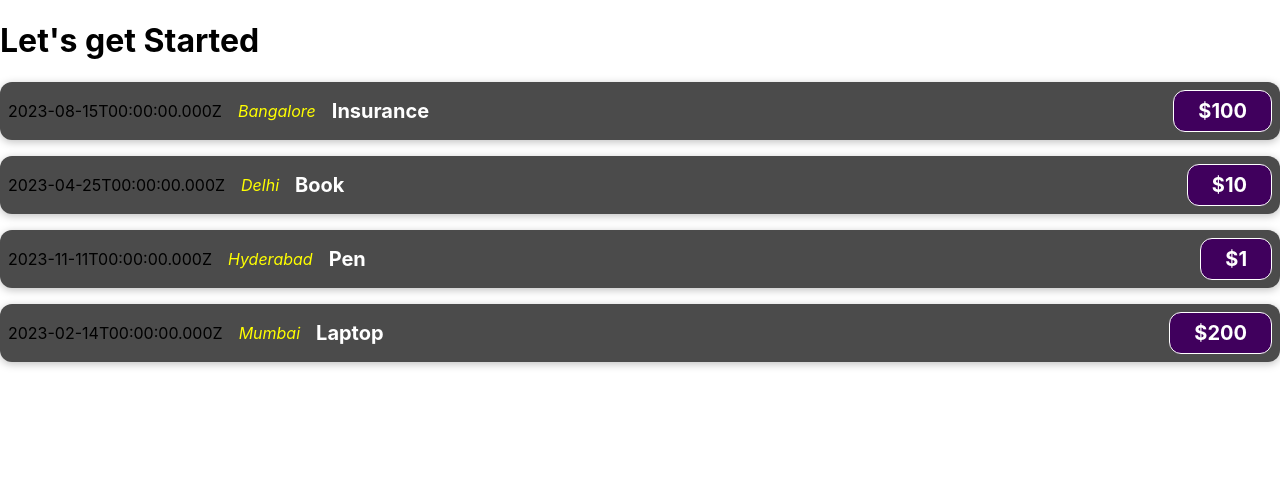
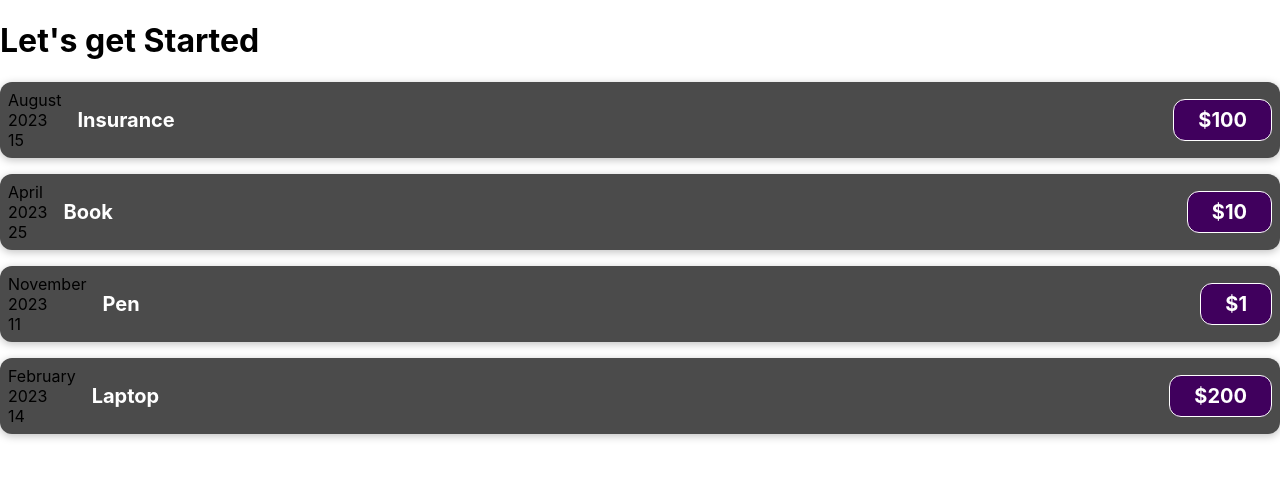
Before and after one commit to ruchitakb7/React, a React (Create React App) app in the folder project-one/: page / in a window 1280 px wide. Shown: the top 478 px of the page. Built offline with nearby package versions, Linux system fonts and the light colour scheme.

Commit message:
Formatting Date - Giving Calendar Look

```diff
--- a/project-one/src/component/ExpenseItem.js
+++ b/project-one/src/component/ExpenseItem.js
@@ -1,21 +1,31 @@
 
 
-import "./ExpenseItem.css"
+import "./ExpenseItem.css";
+
+const m=['January','February','March','April','May','June','July',
+        'August','September','October','November','December']
 
 function ExpenseItem(props)
 {
+  return(
+    <div className="expense-item">
+
+        <div>
+        <div>{m[props.date.getMonth()]}</div>
+        <div>{props.date.getFullYear()}</div>
+        <div>{props.date.getDate()}</div>
+        </div>
+
+        <div className="expense-item__description" >
+          <h2>{props.title}</h2>
+        <div className="expense-item__price">${props.price}</div>
+
+        </div>
+      </div>
 
 
-    return(
-        <div className="expense-item">
-        <div>{props.date.toISOString()}</div>
-        <div className="expense-item__location">{props.location}</div>
-        <div className="expense-item__description">
-          <h2>{props.title}</h2>
-          <div className="expense-item__price">${props.price}</div>
-        </div>
-      </div>
-    )
+  )
+
 }
 
 export default ExpenseItem
```
